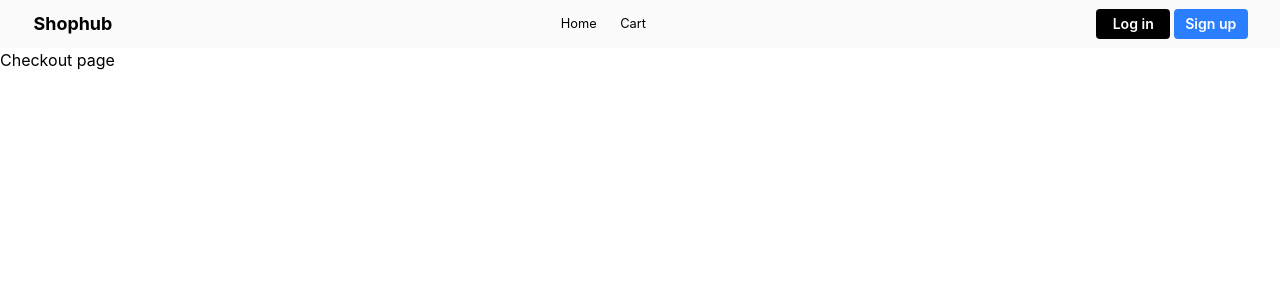
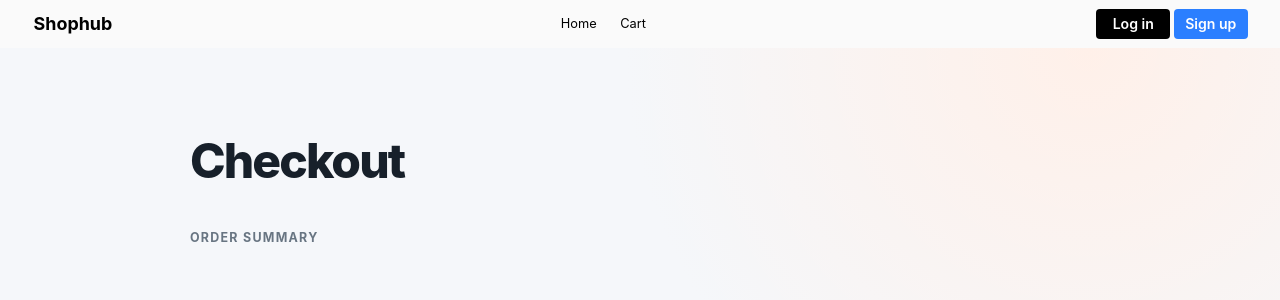
Before and after one commit to helium-ops/E-Commerance-store, a React (Vite) app: page /checkout in a window 1280 px wide. Shown: the top 300 px of the page. Built offline with nearby package versions, Linux system fonts and the light colour scheme.

Commit message:
ADDED SOMETHING

```diff
--- a/src/App.css
+++ b/src/App.css
@@ -0,0 +1,31 @@
+.checkout-page {
+  position: static;
+  min-height: 94vh;
+  height: auto !important;
+  width: 100%;
+  padding: clamp(2rem, 6vw, 5rem) clamp(1rem, 5vw, 5rem);
+  background: radial-gradient(circle at 85% 0%, #fff0e9 0, transparent 35%), #f5f7fa;
+}
+
+.checkout-inner { position: static; width: min(100%, 900px); height: auto !important; margin: 0 auto; }
+.checkout-title { margin-bottom: 2rem; color: #17202a; font-size: clamp(2rem, 4vw, 3rem); font-weight: 800; letter-spacing: -0.04em; }
+.checkout-summary { width: 100%; }
+.checkout-summary h2 { margin: 0 0 1rem; color: #687582; font-size: .78rem; font-weight: 700; letter-spacing: .1em; text-transform: uppercase; }
+.cart-item { display: flex; align-items: center; width: 100%; min-height: 112px; margin-bottom: 12px; padding: 12px; gap: 1rem; border: 1px solid #e1e7ec; border-radius: 14px; background: #fff; box-shadow: 0 10px 28px rgba(23, 43, 58, .07); }
+.cart-image { width: 100px; height: 88px; flex: 0 0 100px; object-fit: cover; border-radius: 9px; }
+.cart-content { display: flex; align-items: stretch; justify-content: space-between; width: 100%; min-width: 0; gap: 1rem; }
+.cart-name-row { display: flex; align-items: center; gap: .75rem; }
+.cart-name { color: #17202a; font-size: .95rem; font-weight: 700; }
+.cart-price, .cart-total { color: #d95234; font-weight: 700; }
+.quantity-control { display: flex; align-items: center; gap: .75rem; }
+.quantity-control button { width: 28px; height: 28px; border: 1px solid #e1e7ec; border-radius: 6px; background: #fff; color: #17202a; cursor: pointer; }
+.quantity-control button:hover, .quantity-control button:focus-visible { border-color: #ef6b4a; color: #d95234; }
+.remove-button { align-self: flex-end; border: 0; background: none; color: #687582; cursor: pointer; font-size: .78rem; }
+.remove-button:hover, .remove-button:focus-visible { color: #d95234; }
+
+@media (max-width: 640px) {
+  .cart-item { align-items: flex-start; }
+  .cart-image { width: 72px; height: 72px; flex-basis: 72px; }
+  .cart-content { flex-direction: column; gap: .5rem; }
+  .remove-button { align-self: flex-start; }
+}
--- a/src/context/CartContext.jsx
+++ b/src/context/CartContext.jsx
@@ -1,5 +1,6 @@
 import { createContext, useState } from 'react';
 import { useContext } from "react";
+import { getProductById } from '../data/products.js'
 
 
 export const CartContext = createContext(null);
@@ -18,8 +19,12 @@ export default function CartProvider({ children }) {
     }
   }
 
+  function getCartItemsWithProducts(){
+    return cartItems.map((item)=>({...item, product: getProductById(item.id)}))
+  }
+
   return (
-    <CartContext.Provider value={{ cartItems, addToCart }}>
+    <CartContext.Provider value={{ cartItems, addToCart, getCartItemsWithProducts }}>
       {children}
     </CartContext.Provider>
   );
--- a/src/pages/Checkout.jsx
+++ b/src/pages/Checkout.jsx
@@ -1,5 +1,36 @@
+import { useCart } from "../context/CartContext"
+
 export default function Checkout(){
+    const { getCartItemsWithProducts } = useCart();
+    const cartItems = getCartItemsWithProducts();
     return(
-        <div>Checkout page</div>
+        <div className="checkout-page flex flex-col justify-between items-start p-4 flex-wrap gap-[2vh] h-[90%] w-[100%] h-[98vh] bg-slate-100 absolute">
+<div className="checkout-inner h-[80vh] w-auto absolute flex justify-start items-start flex-col ">
+                <h1 className="checkout-title font-bold text-4.5">Checkout</h1>
+                <div className="checkout-summary rounded-[1vh] flex justify-start items-start">
+                    <div>
+                        <h2>Order summary</h2>
+                        {cartItems.map((item)=>
+                        <div className="cart-item flex justify-between items-center bg-white mb-2 h-[35%] rounded-[2vh] shadow-sm w-[400%] absolute">
+                            <img src={item.product.image} alt="" className="cart-image rounded-[2vh] h-[75%] w-[35%]"/>
+                            <div className="cart-content flex justify-start items-start pb-20">
+                        <div className="cart-name-row flex justify-between items-center">
+                            <h3 className="cart-name">{item.product.name}</h3>
+                            <p className="cart-price">${item.product.price}</p>
+                            </div>
+                            <div className="quantity-control">
+                                <button>-</button>
+                                <p>0</p>
+                                <button>+</button>
+                            </div>
+                            <p className="cart-total">${(item.product.price * item.quantity)}</p>
+                            <button className="remove-button">Remove</button>
+                            </div>
+                            </div>
+                        )}
+                    </div>
+                </div>
+            </div>
+        </div>
     )
 }
--- a/src/pages/Home.jsx
+++ b/src/pages/Home.jsx
@@ -5,7 +5,7 @@ import ProductCards from '../components/ProductCard.jsx';
 export default function Home(){
     const products = getProducts();
     return(
-        <div className="flex flex-col justify-between items-center gap-[2vh] h-[150%] w-[100%] bg-slate-100 absolute">
+        <div className="flex flex-col justify-between items-center gap-[2vh] h-[150%] w-[100%] h-[98vh] bg-slate-100 absolute">
             <div className="flex flex-col justify-center items-center gap-[8%] pt-[3%]">
                 <h1 class="font-bold text-[2rem] mb-[2%]">Welcome to Shophub!</h1>
                 <p className="text-[#4B5563]">Discover amazing products at great prices!</p>
```
